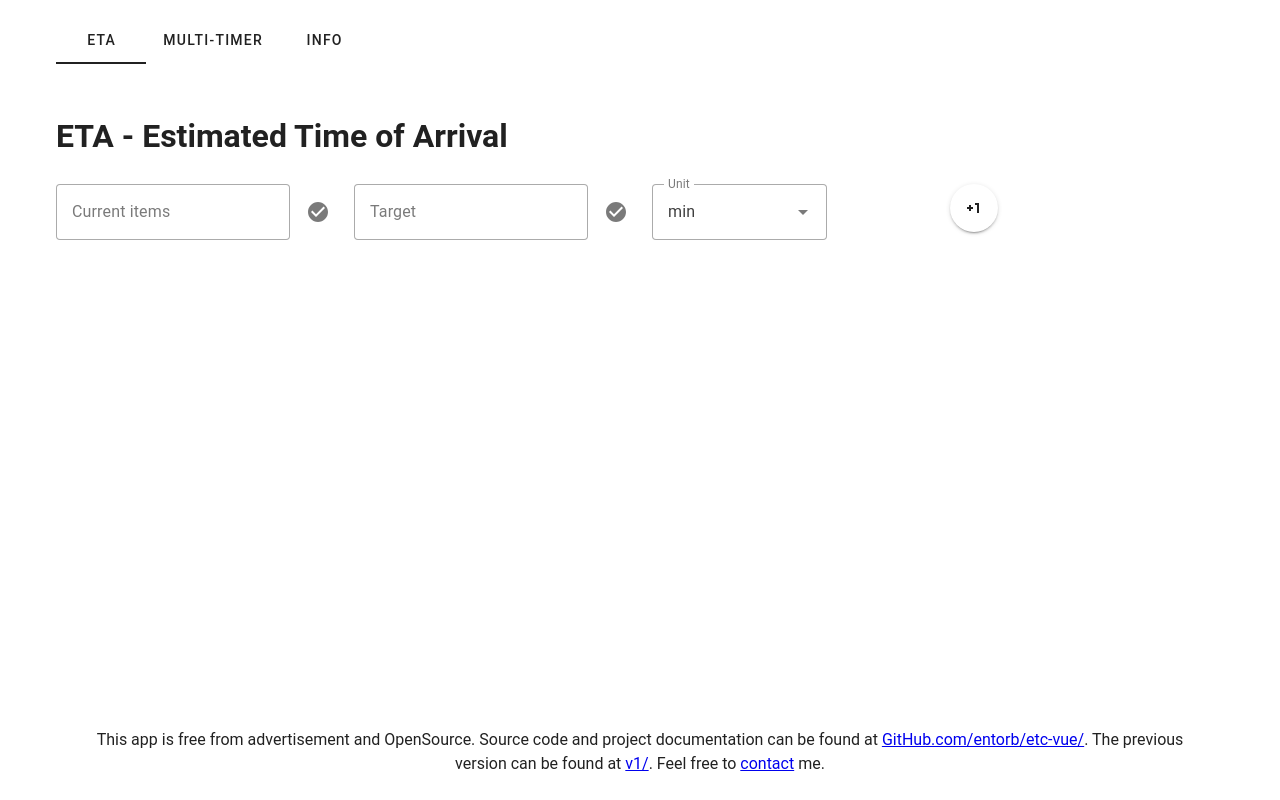
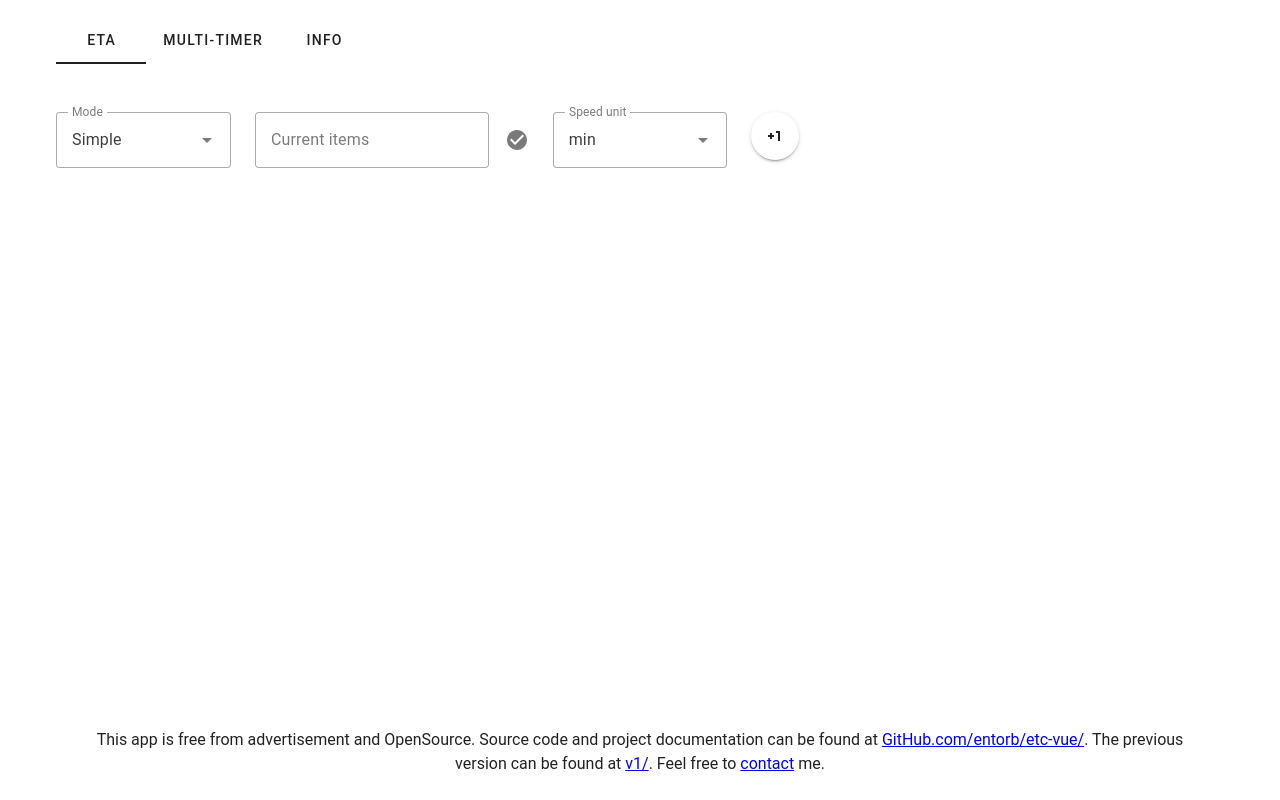
Before and after one commit to entorb/eta-vue, a Vue app: page /eta/eta in a window 1280 px wide. Built offline with nearby package versions, Linux system fonts and the light colour scheme.

Commit message:
UX tipps by CT: no huge header, select mode

```diff
--- a/src/components/ActionsBlock.vue
+++ b/src/components/ActionsBlock.vue
@@ -1,14 +1,15 @@
 <template>
-  <v-col cols="6" md="2">
+  <v-col cols="5" md="2">
     <v-select
       id="select-unit"
       v-model="unitSelected"
-      label="Unit"
+      label="Speed unit"
       variant="outlined"
       :items="unitList"
     />
   </v-col>
-  <v-col cols="4" offset="1" md="2">
+  <!-- offset="1"  -->
+  <v-col cols="3" md="2">
     <v-btn id="btn-plus-1" icon="$plus1" @click="$emit('plus-one')" />
   </v-col>
 </template>
--- a/src/components/InputItemsAndTarget.vue
+++ b/src/components/InputItemsAndTarget.vue
@@ -1,10 +1,37 @@
 <template>
-  <!-- not: v-model.number, as it removes "," from input-->
-  <v-col cols="12" md="3">
+  <v-col cols="5" md="2">
+    <v-select
+      id="select-mode"
+      v-model="selectedMode"
+      :items="modes"
+      label="Mode"
+      mandatory
+      variant="outlined"
+    >
+    </v-select>
+    <!-- item-value="value" -->
+    <!-- append-icon="icon" -->
+    <!-- :item-props="itemProps" -->
+  </v-col>
+  <v-col v-if="selectedMode == 'Up'" cols="6" md="3">
+    <v-text-field
+      id="input-target"
+      v-model="inputTarget"
+      label="Target items"
+      type="text"
+      inputmode="decimal"
+      variant="outlined"
+      @keyup.enter="enterTarget"
+      @blur="enterTarget"
+    />
+    <!-- append-icon="$save" @click:append="enterTarget" -->
+  </v-col>
+  <!-- label="Current items" -->
+  <v-col cols="7" md="3">
     <v-text-field
       id="input-items"
       v-model="inputItems"
-      label="Current items"
+      :label="inputItemsLabel"
       type="text"
       inputmode="decimal"
       variant="outlined"
@@ -14,25 +41,31 @@
       @click:append="enterItems"
     />
   </v-col>
-  <v-col cols="12" md="3">
-    <v-text-field
-      id="input-target"
-      v-model="inputTarget"
-      label="Target"
-      type="text"
-      inputmode="decimal"
-      variant="outlined"
-      append-icon="$save"
-      @keyup.enter="enterTarget"
-      @blur="enterTarget"
-      @click:append="enterTarget"
-    />
-  </v-col>
 </template>
 
 <script setup lang="ts">
-import { ref, toRefs, watch } from 'vue'
+import { ref, toRefs, watch, computed } from 'vue'
 import type { DataRowRedType } from '../types'
+
+// interface SelectItem {
+//   text: string
+//   value: number
+//   icon: string
+// }
+
+// const items = ref<SelectItem[]>([
+//   { text: 'Up', value: 1, icon: '$arrowUp' },
+//   { text: 'Simple', value: 2, icon: '$arrowUpDown' },
+//   { text: 'Down', value: 3, icon: '$arrowDown' }
+// ])
+
+// function itemProps(item: SelectItem) {
+//   return {
+//     title: item.text,
+//     value: item.value,
+//     icon: item.icon
+//   }
+// }
 
 const props = defineProps({
   target: { type: Number, default: undefined as number | undefined }
@@ -40,12 +73,28 @@ const props = defineProps({
 
 const emits = defineEmits(['set-target', 'add-row'])
 
+const modes = ref(['Up', 'Simple', 'Down'])
+const selectedMode = ref(props.target == undefined ? 'Simple' : props.target > 0 ? 'Up' : 'Down')
+
+const inputItemsLabel = computed(() => {
+  return selectedMode.value === 'Down' ? 'Items to go' : 'Current items'
+})
+
 const inputTarget = ref('')
 const inputItems = ref('')
 
 const { target } = toRefs(props)
 watch(target, () => {
   updateInputFieldFromTarget()
+  selectedMode.value = target.value == undefined ? 'Simple' : target.value > 0 ? 'Up' : 'Down'
+})
+
+watch(selectedMode, () => {
+  if (selectedMode.value == 'Down') {
+    emits('set-target', 0)
+  } else if (selectedMode.value == 'Simple') {
+    emits('set-target', undefined)
+  }
 })
 
 function enterTarget() {
--- a/src/components/MainEta.vue
+++ b/src/components/MainEta.vue
@@ -1,8 +1,5 @@
 <template>
   <v-container>
-    <v-row>
-      <v-col><h1>ETA - Estimated Time of Arrival</h1></v-col>
-    </v-row>
     <v-row>
       <InputItemsAndTarget :target="target" @set-target="setTarget" @add-row="addRow" />
       <ActionsBlock :unit-initial="settings.unitSpeed" @plus-one="plus1" @unit="setUnitOfSpeed" />
--- a/src/plugins/vuetify.ts
+++ b/src/plugins/vuetify.ts
@@ -17,6 +17,7 @@ import { mdiNumericPositive1 } from '@mdi/js'
 // import { mdiContentSave } from '@mdi/js'
 // import { mdiPlus } from '@mdi/js'
 import { mdiCheckCircle } from '@mdi/js'
+// import { mdiArrowUp, mdiArrowDown, mdiArrowUpDown } from '@mdi/js'
 
 // https://vuetifyjs.com/en/introduction/why-vuetify/#feature-guides
 export default createVuetify({
@@ -39,6 +40,9 @@ export default createVuetify({
       ...aliases,
       trashCan: mdiTrashCan,
       save: mdiCheckCircle,
+      // arrowUp: mdiArrowUp,
+      // arrowDown: mdiArrowDown,
+      // arrowUpDown: mdiArrowUpDown,
       plus1: mdiNumericPositive1
     }
   }
```
Also changed, not shown: 2 other files (tests, documents, lock files or other folders).
